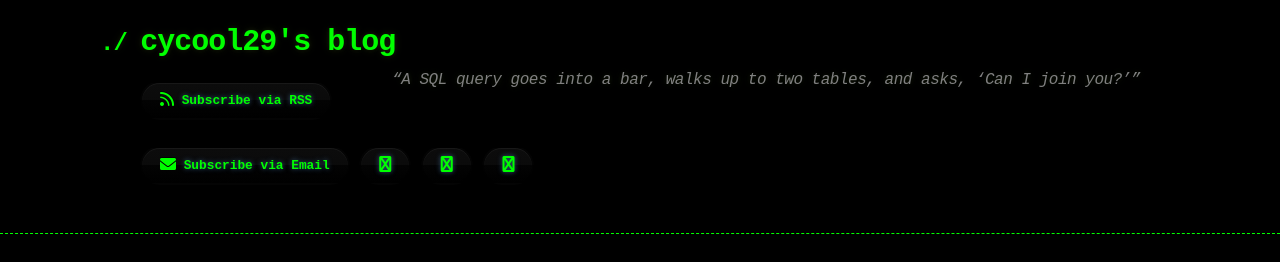
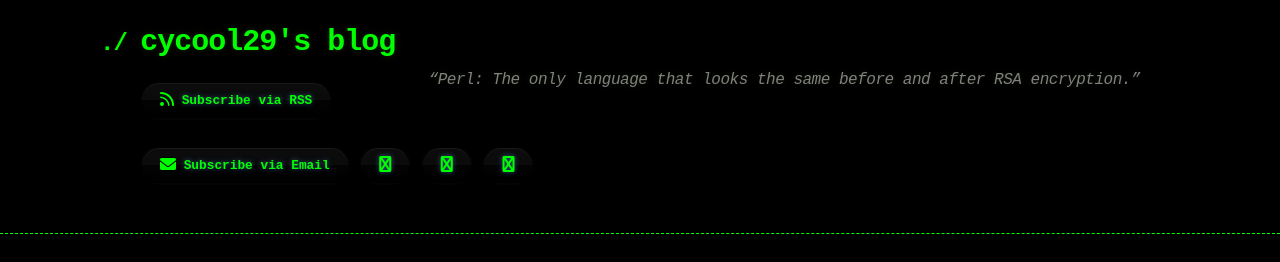
Before and after one commit to cycool29/cycool29.github.io, a Jekyll site: the page built from index.md, in a window 1280 px wide and 900 px high. Shown: the top 262 px of the window. Built offline with Jekyll 4.4.1, drawn with Linux system fonts in a browser that asks for light colours; a style sheet for code colours, icons or effects is not loaded.

Commit message:
Update quotes

```diff
--- a/_config.yml
+++ b/_config.yml
@@ -1,5 +1,5 @@
 title: cycool29's blog
-description: "“A SQL query goes into a bar, walks up to two tables, and asks, ‘Can I join you?’” "
+description: "“Perl: The only language that looks the same before and after RSA encryption.” "
 bio: A high school student. Intermediate in Python, Git, Bash. Learning JavaScript. He/Him. "
 author: cycool29
 url: https://cycool29.github.io
```
